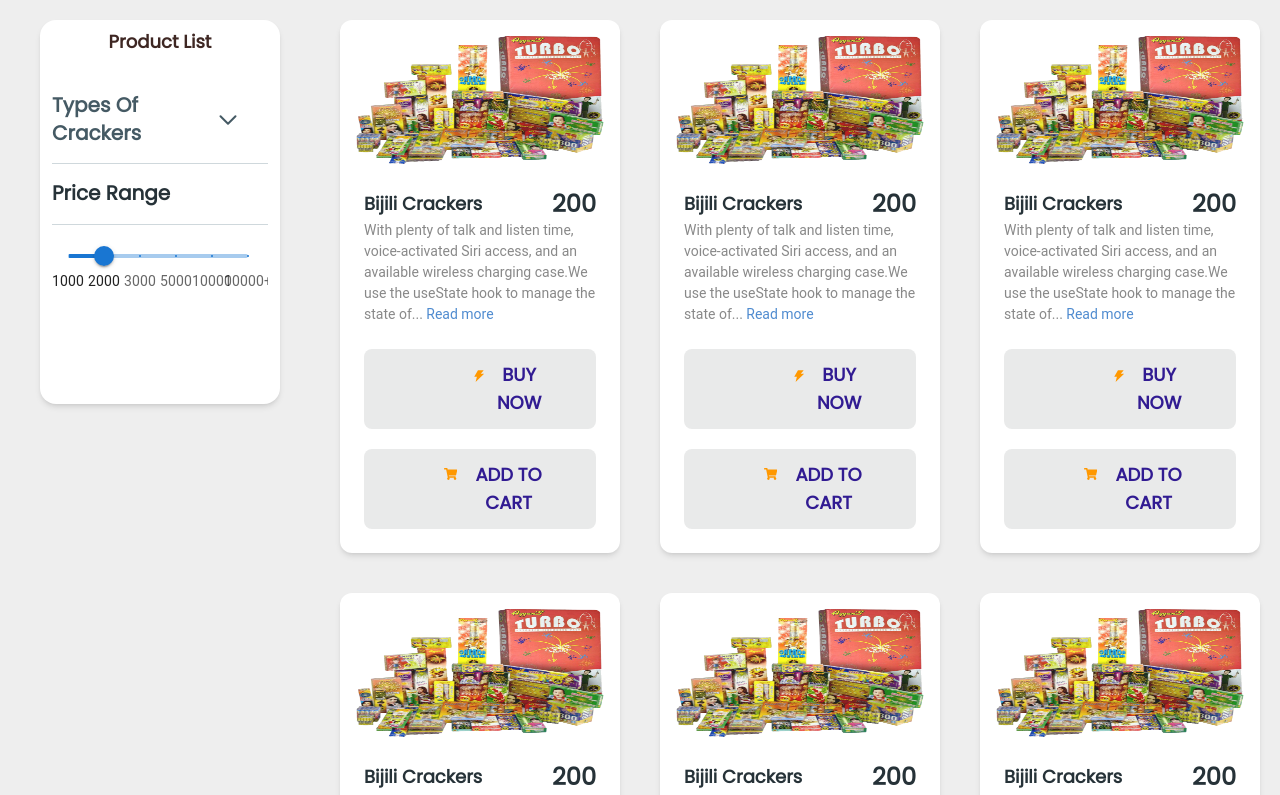
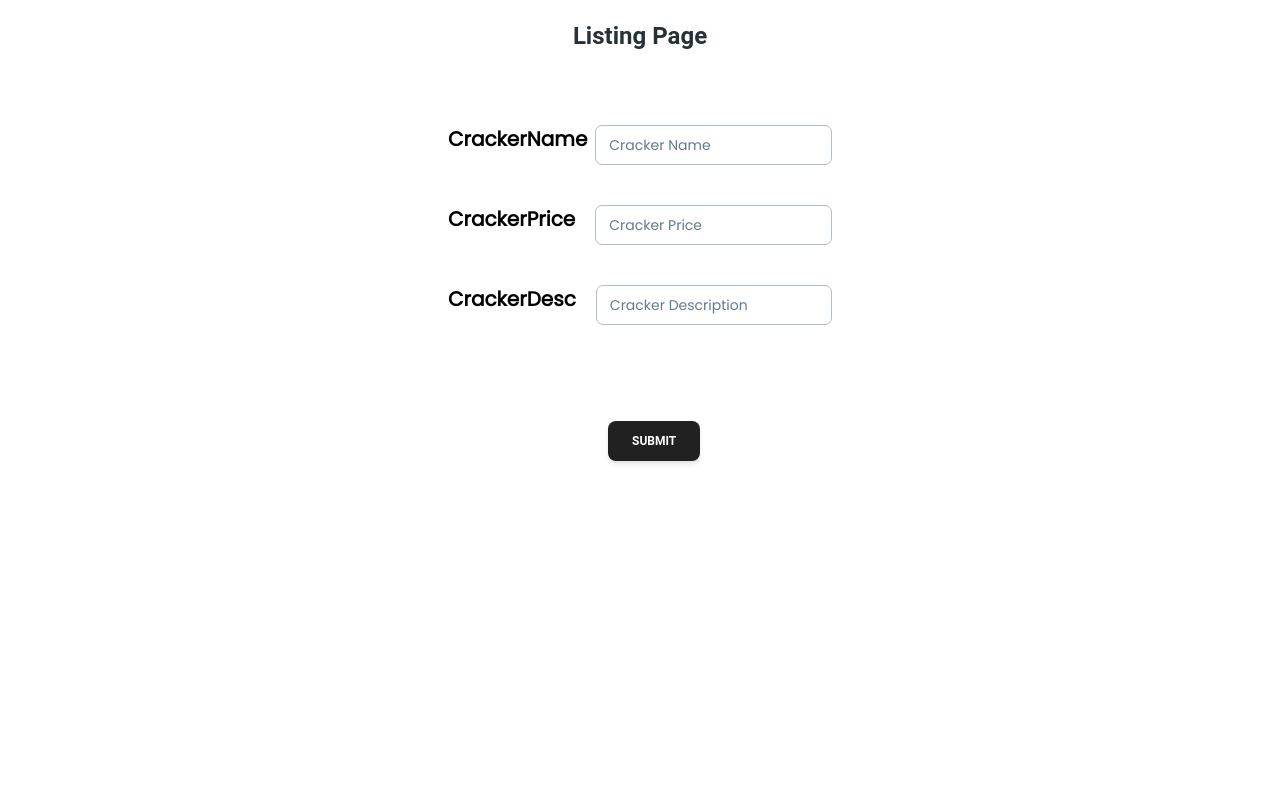
Before and after one commit to Smartsantosh1928/cracky-front, a React (Vite) app: page /ListingPage/ListForm in a window 1280 px wide. Shown: the top 795 px of the page. Built offline with nearby package versions, Linux system fonts and the light colour scheme; some icons are missing.

Commit message:
ListForm

```diff
--- a/src/App.jsx
+++ b/src/App.jsx
@@ -7,6 +7,7 @@
 import { Dashboard } from "./layout/user/Dashboard"
 import { SDashboard } from "./layout/seller/Dashboard"
 import { SellerRegister } from "./pages/seller";
+import ListForm from "./components/ListingPage/ListForm";
 
 import "react-toastify/dist/ReactToastify.css";
 import ListingPage from "./components/ListingPage/ListingPage";
@@ -49,14 +50,16 @@
 
   return (
     <>
-      {/* <Routes>
+      <Routes>
         <Route path="/user/*" element={<Dashboard />} />
         <Route path="/seller/register" element={<SellerRegister />} />
         <Route path="/seller/*" element={<SDashboard />} />
+        <Route path="/ListingPage/*" element={<ListingPage/>} />
+        <Route path="/ListingPage/ListForm" element={<ListForm/>} />
         <Route path="/shop/:shop_id/*" element={<Dashboard />} />
         <Route path="/" element={<Navigate to="/user" replace />} />
-      </Routes> */}
-      <ListingPage />
+      </Routes>
+
     </>
   )
 }
--- /dev/null
+++ b/src/components/ListingPage/ListForm.jsx
@@ -0,0 +1,38 @@
+import {
+    Card,
+    Input,
+    Checkbox,
+    Button,
+    Typography,
+  } from "@material-tailwind/react";
+export function ListForm(){
+    return(<>
+    <div className="w-full h-full">
+    <Card shadow={false} className="mt-5 flex justify-center items-center">
+      <Typography variant="h4" color="blue-gray">
+        Listing Page
+      </Typography>
+
+      <form className="mt-8  w-80 max-w-screen-lg sm:w-96">
+        <div></div>
+       <div className="mt-10 flex flex-row gap-2">
+       <Typography className="font-secondary text-xl text-black font-bold">CrackerName</Typography>
+        <Input label="Cracker Name"></Input>
+       </div>
+       <div className="flex flex-row gap-5 mt-10">
+       <Typography className="font-secondary text-xl text-black font-bold">CrackerPrice</Typography>
+        <Input label="Cracker Price"></Input>
+       </div>
+       <div className="flex flex-row gap-5 mt-10">
+       <Typography className="font-secondary text-xl text-black font-bold">CrackerDesc</Typography>
+        <Input label="Cracker Description"></Input>
+       </div>
+       <div>
+        <Button className="ml-40 mt-24">Submit</Button>
+       </div>
+      </form>
+    </Card>
+    </div>
+    </>);
+}
+export default ListForm
```
Also changed, not shown: src/components/Cart.jsx (deleted, +0 -9 lines).
